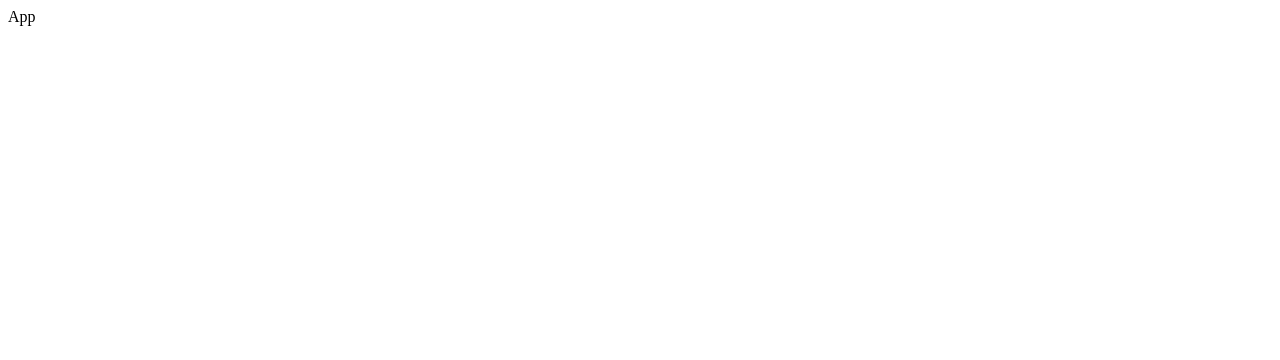
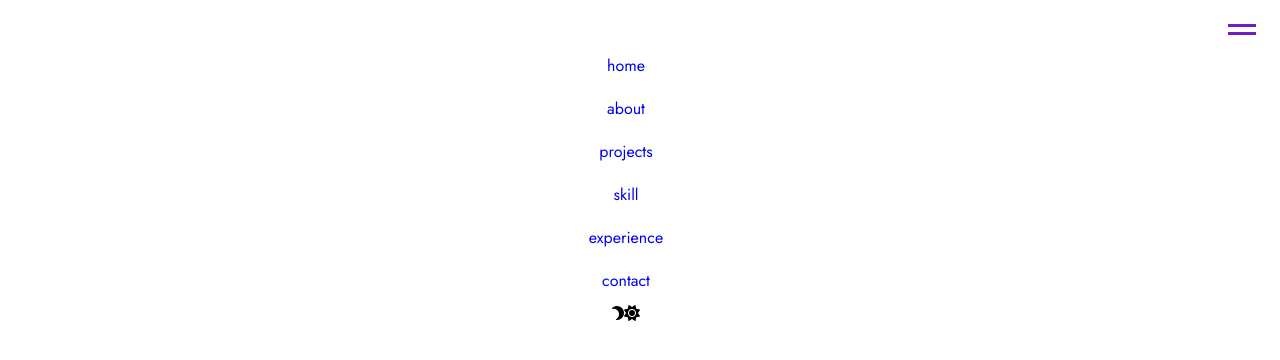
Before and after one commit to Mark-Alexis-Posadas/react-portfolio, a React (Vite) app: page / in a window 1280 px wide. Shown: the top 360 px of the page. Built offline with nearby package versions, Linux system fonts and the light colour scheme.

Commit message:
added navbar style

```diff
--- a/index.html
+++ b/index.html
@@ -3,7 +3,21 @@
   <head>
     <meta charset="UTF-8" />
     <meta name="viewport" content="width=device-width, initial-scale=1.0" />
-    <title>Alexis Portfolio</title>
+
+    <title>Alexis | Front-End Developer</title>
+    <link rel="preconnect" href="https://fonts.googleapis.com" />
+    <link rel="preconnect" href="https://fonts.gstatic.com" crossorigin />
+    <link
+      href="https://fonts.googleapis.com/css2?family=Jost:ital,wght@0,300;0,400;0,500;0,600;0,700;1,300&display=swap"
+      rel="stylesheet"
+    />
+    <link
+      rel="stylesheet"
+      href="https://cdnjs.cloudflare.com/ajax/libs/font-awesome/6.3.0/css/all.min.css"
+      integrity="sha512-SzlrxWUlpfuzQ+pcUCosxcglQRNAq/DZjVsC0lE40xsADsfeQoEypE+enwcOiGjk/bSuGGKHEyjSoQ1zVisanQ=="
+      crossorigin="anonymous"
+      referrerpolicy="no-referrer"
+    />
   </head>
   <body>
     <div id="root"></div>
--- a/src/App.jsx
+++ /dev/null
@@ -1,7 +0,0 @@
-import React from "react";
-
-const App = () => {
-  return <>App</>;
-};
-
-export default App;
--- /dev/null
+++ b/src/layout/Main/Main.jsx
@@ -0,0 +1,14 @@
+import React from "react";
+import GlobalStyle from "../../styles/createGlobalStyle";
+import Navbar from "../Navbar/Navbar";
+
+const Main = () => {
+  return (
+    <>
+      <GlobalStyle />
+      <Navbar />
+    </>
+  );
+};
+
+export default Main;
--- /dev/null
+++ b/src/layout/Navbar/Navbar.jsx
@@ -0,0 +1,34 @@
+import React from "react";
+import { Wrapper } from "../../styles/createGlobalStyle";
+import { NavBar } from "../../styles/Navbar/Navbar.style";
+
+import data from "./data";
+
+export default function Navbar() {
+  return (
+    <NavBar className="navbar">
+      <Wrapper className="nav-main">
+        <ul className="nav-container">
+          {data.map((link) => {
+            const { id, text, path } = link;
+            return (
+              <li key={id} className="nav-items">
+                <a href={path} className="nav-links">
+                  {text}
+                </a>
+              </li>
+            );
+          })}
+          <li className="nav-items">
+            <i className="fa-solid fa-moon fa-rotate-180"></i>
+            <i className="fa-solid fa-sun"></i>
+          </li>
+        </ul>
+      </Wrapper>
+      <div className="nav-icon-container">
+        <i className="nav-icon" id="rotate-icon"></i>
+        <i className="nav-icon"></i>
+      </div>
+    </NavBar>
+  );
+}
--- /dev/null
+++ b/src/layout/Navbar/data.js
@@ -0,0 +1,35 @@
+const data = [
+  {
+    id: 1,
+    text: "home",
+    path: "#home",
+  },
+  {
+    id: 2,
+    text: "about",
+    path: "#about",
+  },
+  {
+    id: 3,
+    text: "projects",
+    path: "#projects",
+  },
+
+  {
+    id: 4,
+    text: "skill",
+    path: "#skill",
+  },
+  {
+    id: 5,
+    text: "experience",
+    path: "#experience",
+  },
+  {
+    id: 6,
+    text: "contact",
+    path: "#contact",
+  },
+];
+
+export default data;
--- a/src/main.jsx
+++ b/src/main.jsx
@@ -1,9 +1,10 @@
 import React from "react";
 import ReactDOM from "react-dom/client";
-import App from "./App";
+
+import Layout from "./layout/Main/Main";
 
 ReactDOM.createRoot(document.getElementById("root")).render(
   <React.StrictMode>
-    <App />
+    <Layout />
   </React.StrictMode>
 );
--- /dev/null
+++ b/src/styles/Navbar/Navbar.style.js
@@ -0,0 +1,46 @@
+import styled from "styled-components";
+
+export const NavBar = styled.nav`
+  &.navbar {
+    display: flex;
+    align-items: center;
+    justify-content: end;
+    min-height: auto;
+    padding: 1.5rem;
+    position: fixed;
+    z-index: 2;
+    width: 100%;
+  }
+
+  .nav-container {
+    margin-top: 20px;
+    .nav-items {
+      width: 100%;
+      text-align: center;
+      .nav-links {
+        padding: 10px;
+        display: block;
+        font-weight: 400;
+      }
+    }
+  }
+
+  .nav-icon-container {
+    align-self: flex-start;
+    transition: all 0.5s ease-out;
+    position: relative;
+    .nav-icon {
+      width: 28px;
+      height: 3px;
+      margin: 0 0 5px;
+      color: #701dc9;
+      background: #701dc9;
+      -webkit-transition: all 0.5s ease-out;
+      transition: all 0.5s ease-out;
+      display: block;
+      &:last-child {
+        margin: 0;
+      }
+    }
+  }
+`;
--- /dev/null
+++ b/src/styles/createGlobalStyle.js
@@ -0,0 +1,42 @@
+import styled from "styled-components";
+import { createGlobalStyle } from "styled-components";
+
+export const Wrapper = styled.div`
+  max-width: 900px;
+  width: 100%;
+  margin: 0 auto;
+  padding: 0 2rem;
+`;
+
+const GlobalStyle = createGlobalStyle`
+
+  * {
+    box-sizing: border-box;
+    padding: 0;
+    margin: 0;
+  }
+
+  html,body {
+    font-family: "Jost", sans-serif;
+  }
+
+  h1,
+  h2,
+  h3,
+  h4,
+  h5,
+  h6 {
+    font-weight: 700;
+  }
+
+  ul {
+    list-style: none;
+  }
+
+  a {
+    text-decoration: none;
+  }
+
+`;
+
+export default GlobalStyle;
```
Also changed, not shown: src/layout/Footer/Footer.jsx (added).
